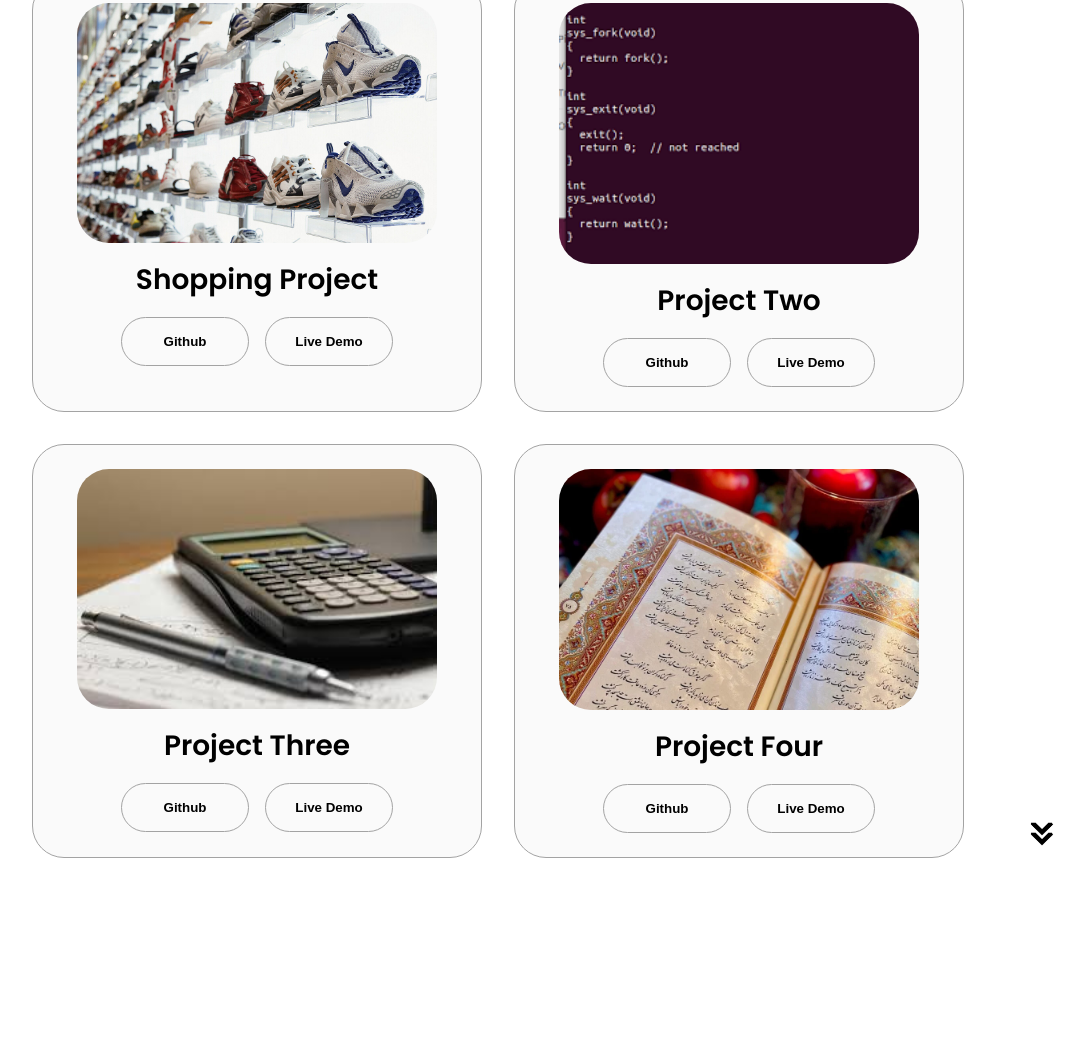
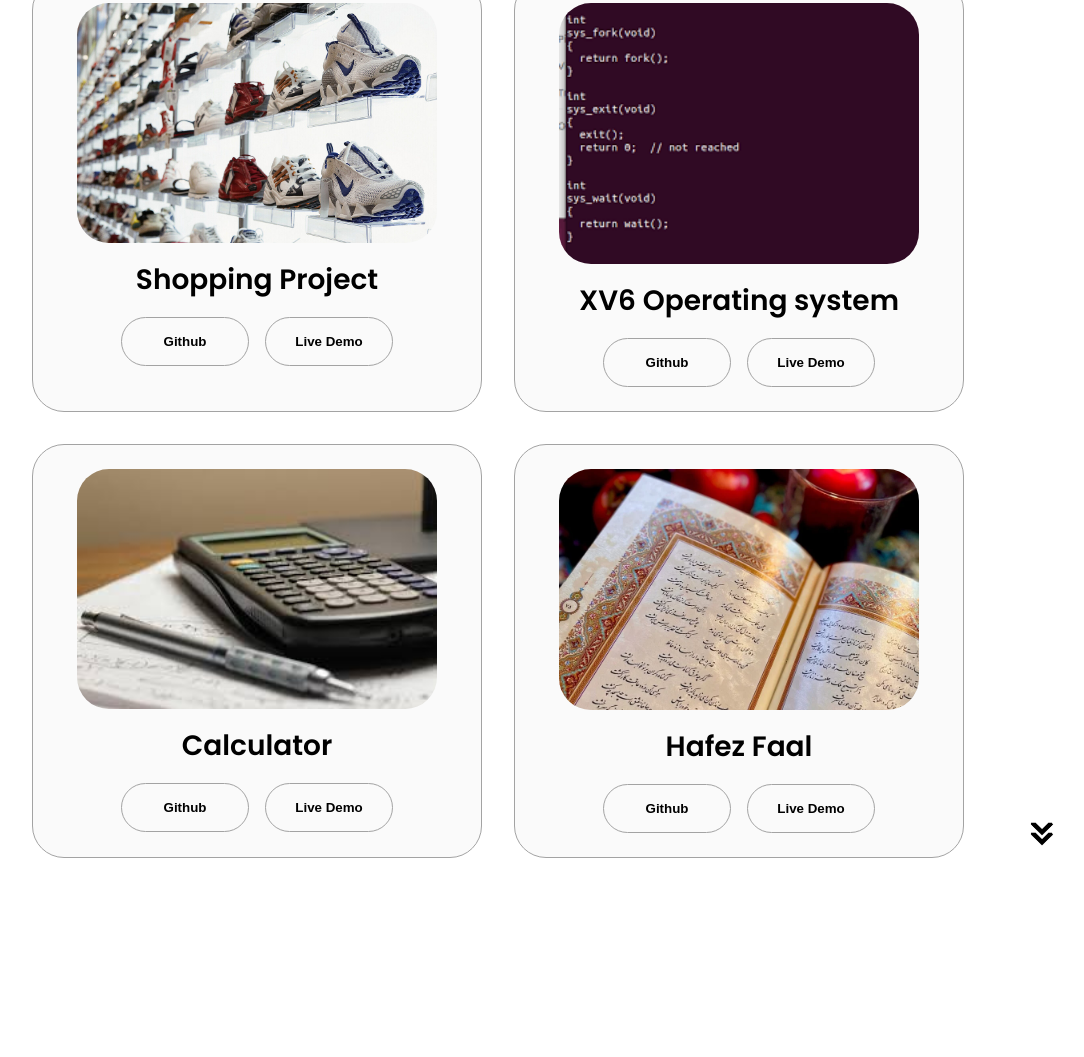
Before and after one commit to mehrniaamouei/PersonalPortfolioWebsite, a plain HTML site: page index.html in a window 1280 px wide. Shown: the part 2615-3672 px from the top of the page, without its empty margins (142-1226 px from the left). Drawn offline with Linux system fonts and the light colour scheme.

Commit message:
refactor: some little chages in progects

```diff
--- a/index.html
+++ b/index.html
@@ -193,7 +193,7 @@
                 <div class="article-container">
                     <img src="./assets/OS.png" alt="Project 2" class="project-img">
                 </div>
-                <h2 class="experience-sub-title project-title">Project Two</h2>
+                <h2 class="experience-sub-title project-title">XV6 Operating system</h2>
                 <div class="btn-container">
                     <button class="btn btn-color-2 project-btn" onclick="location.href='https://github.com/mehrniaamouei/OS_XV6-Project'">
                         Github
@@ -207,7 +207,7 @@
                 <div class="article-container">
                     <img src="./assets/calculator.png" alt="Project 3" class="project-img">
                 </div>
-                <h2 class="experience-sub-title project-title">Project Three</h2>
+                <h2 class="experience-sub-title project-title">Calculator</h2>
                 <div class="btn-container">
                     <button class="btn btn-color-2 project-btn" onclick="location.href='https://github.com/mehrniaamouei/Calculator'">
                         Github
@@ -221,7 +221,7 @@
                 <div class="article-container">
                     <img src="./assets/hafez.png" alt="Project 4" class="project-img">
                 </div>
-                <h2 class="experience-sub-title project-title">Project Four</h2>
+                <h2 class="experience-sub-title project-title">Hafez Faal</h2>
                 <div class="btn-container">
                     <button class="btn btn-color-2 project-btn" onclick="location.href='https://github.com/mehrniaamouei/HafezFaal'">
                         Github
```
